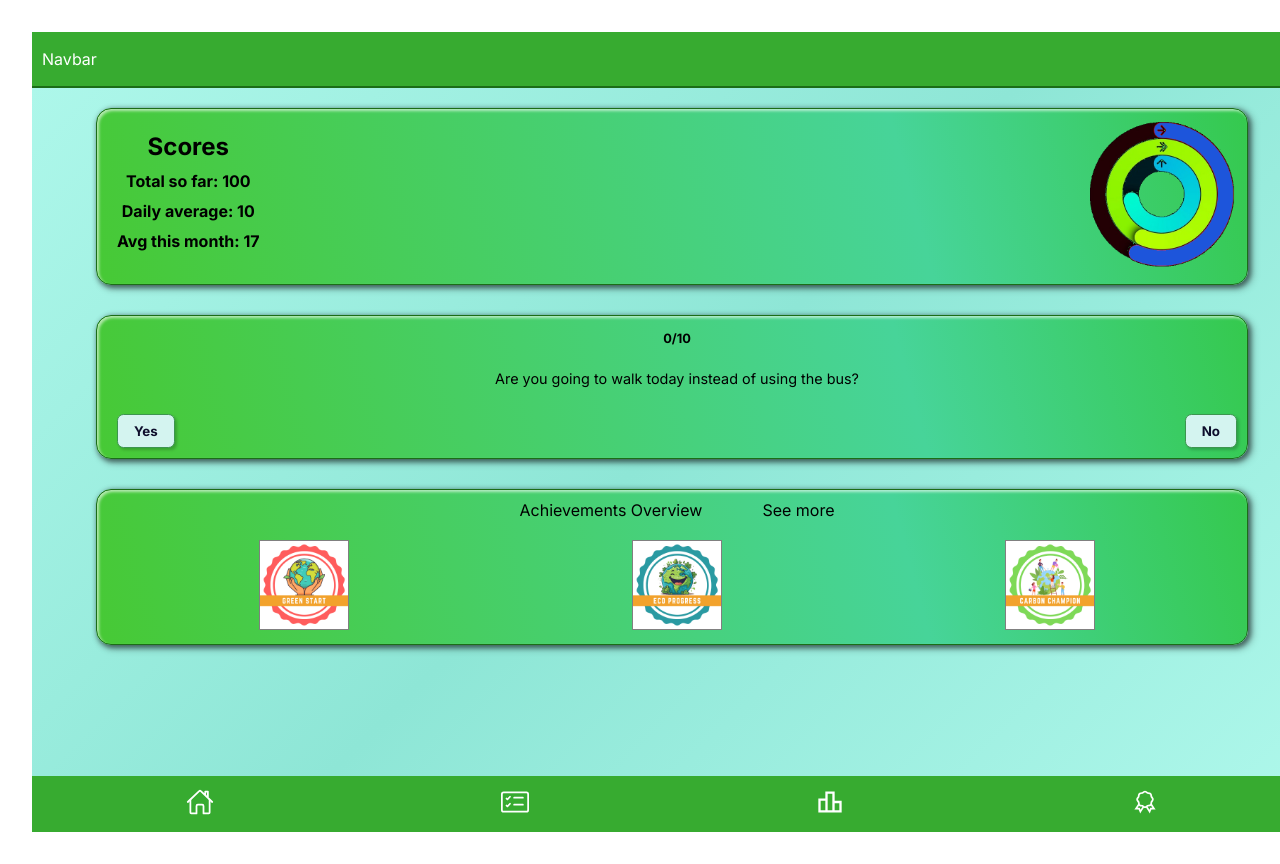
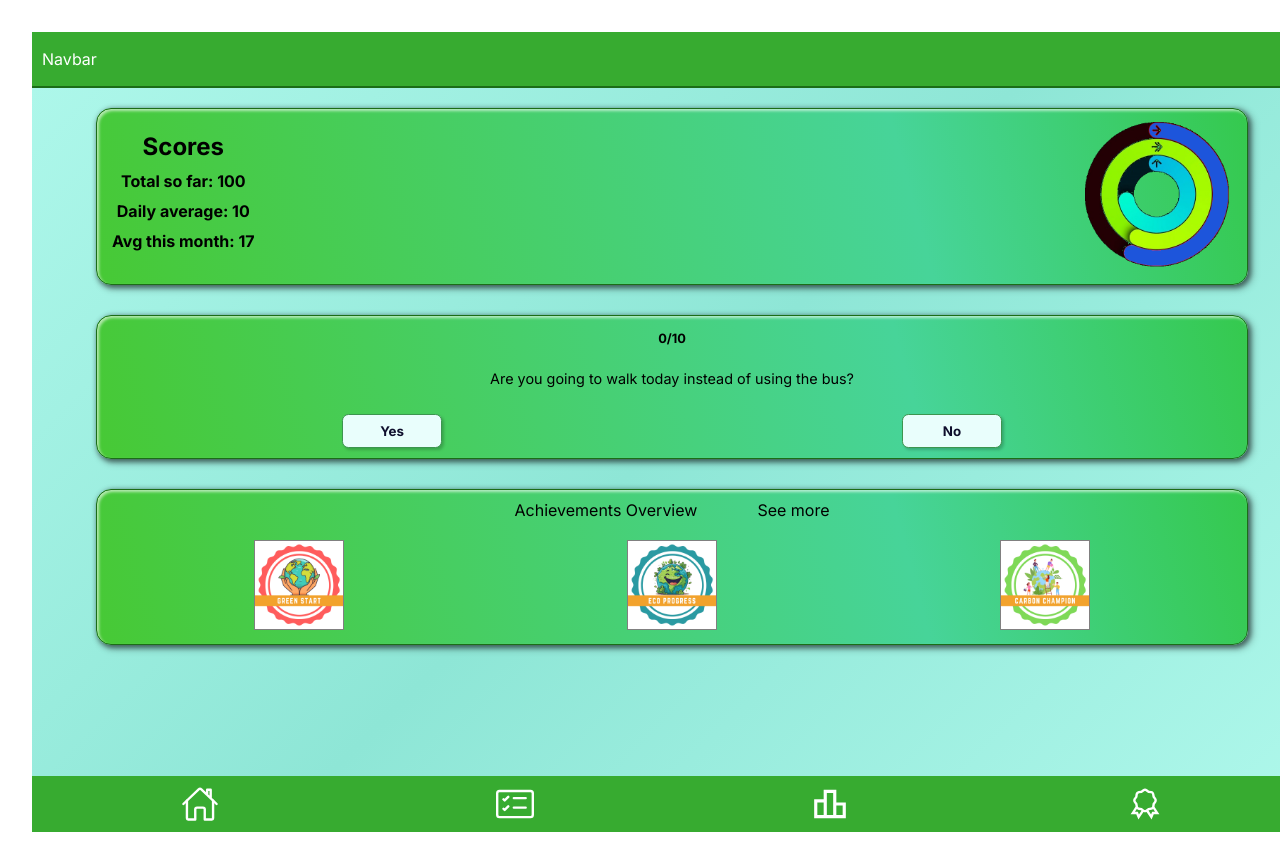
Before and after one commit to siqbal181/GreenMate, a React (Vite) app: page / in a window 1280 px wide. Shown: the top 864 px of the page. Built offline with nearby package versions, Linux system fonts and the light colour scheme.

Commit message:
Various fixes.

```diff
--- a/src/components/BottomBar.css
+++ b/src/components/BottomBar.css
@@ -7,14 +7,14 @@
   color: white;
   padding: 10px;
   font: 1.5rem;
+  height: var(--footer-height);
 }
+
 .nav-link {
-color: white;
-  text-decoration: none;
-  font-size: 18px;
+  padding-top: 3px;
+  color: white;
 }
 
 .nav-link:hover {
-  text-decoration: underline;
-  color:coral;
+  color: coral;
 }
--- a/src/components/BottomBar.jsx
+++ b/src/components/BottomBar.jsx
@@ -5,14 +5,15 @@ import { IoHomeOutline } from "react-icons/io5";
 import { BsCardChecklist } from "react-icons/bs";
 import { MdOutlineLeaderboard } from "react-icons/md";
 import { LiaAwardSolid } from "react-icons/lia";
+const size = 38;
 
 const BottomBar = () => {
   return (
     <footer className='bottom-bar'>
-      <Link to='/' className='nav-link'><IoHomeOutline size={28} /></Link>
-      <Link to='/daily-planning' className='nav-link'><BsCardChecklist size={28} /></Link>
-      <Link to='/leaderboard' className='nav-link'><MdOutlineLeaderboard size={28} /></Link>
-      <Link to='/achievements' className='nav-link'><LiaAwardSolid size={28} /></Link>
+      <Link to='/' className='nav-link'><IoHomeOutline size={size} /></Link>
+      <Link to='/daily-planning' className='nav-link'><BsCardChecklist size={size} /></Link>
+      <Link to='/leaderboard' className='nav-link'><MdOutlineLeaderboard size={size} /></Link>
+      <Link to='/achievements' className='nav-link'><LiaAwardSolid size={size} /></Link>
     </footer>
   )
 }
--- a/src/components/DailyQuestions/DailyQuestions.css
+++ b/src/components/DailyQuestions/DailyQuestions.css
@@ -29,11 +29,11 @@
 
 .swipe-buttons {
   display: flex;
-  justify-content: space-between;
+  justify-content: space-around;
 }
 
 .swipe-button {
-  background-color: #d4f4f0;
+  background-color: #e9fefc;
   color: #0e0e2c;
   border: none;
   padding: 0.5rem 1rem;
@@ -43,6 +43,7 @@
   font-weight: bold;
   border: 1px solid #3c954f;
   box-shadow: 2px 2px 3px 0px rgba(0, 0, 0, 0.2);
+  width: 100px;
   }
 
   .swipe-button:hover {
--- a/src/index.css
+++ b/src/index.css
@@ -49,7 +49,7 @@
   margin: 20px auto 10px;
   background: linear-gradient(75deg, #47c935 0%, #47d499 70%, #35c94e 100%);
   border-radius: 15px;
-  padding: 10px 10px 10px 20px;
+  padding: 10px 15px;
   box-shadow: 4px 3px 8px 1px rgba(0, 0, 0, 0.2), 2px 2px 5px 1px rgba(0, 0, 0, 0.5), inset 2px 2px 3px 0px rgba(255, 255, 255, 0.6);
   border: 1px solid var(--green-700);
 }
```
